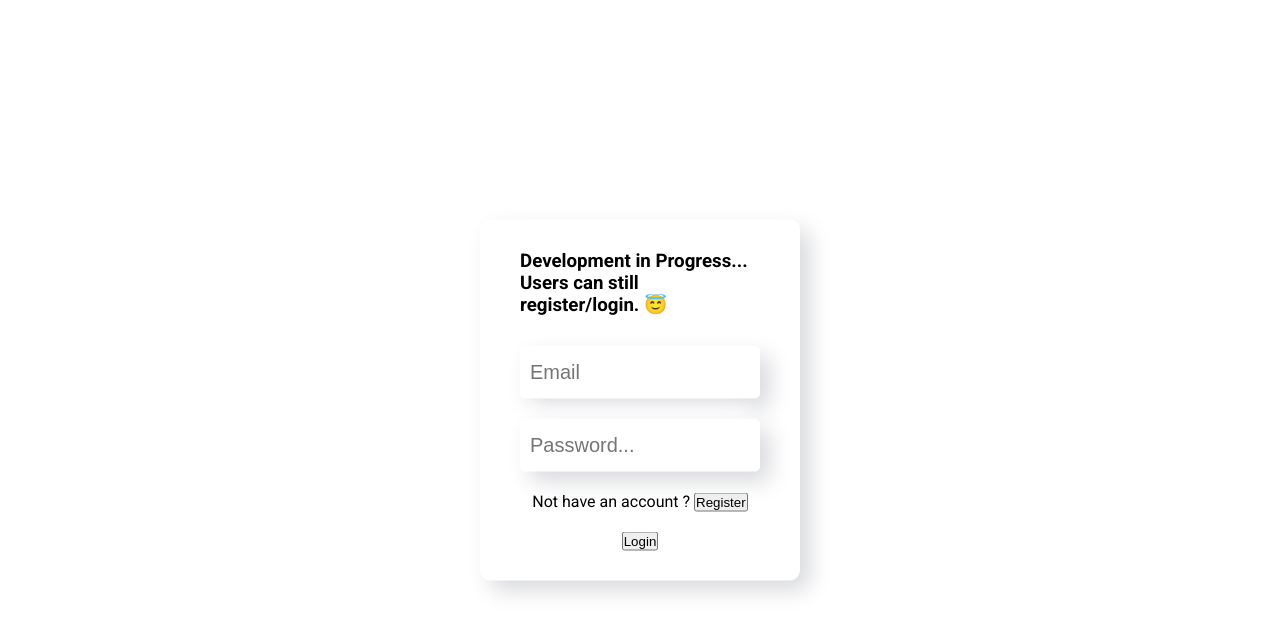
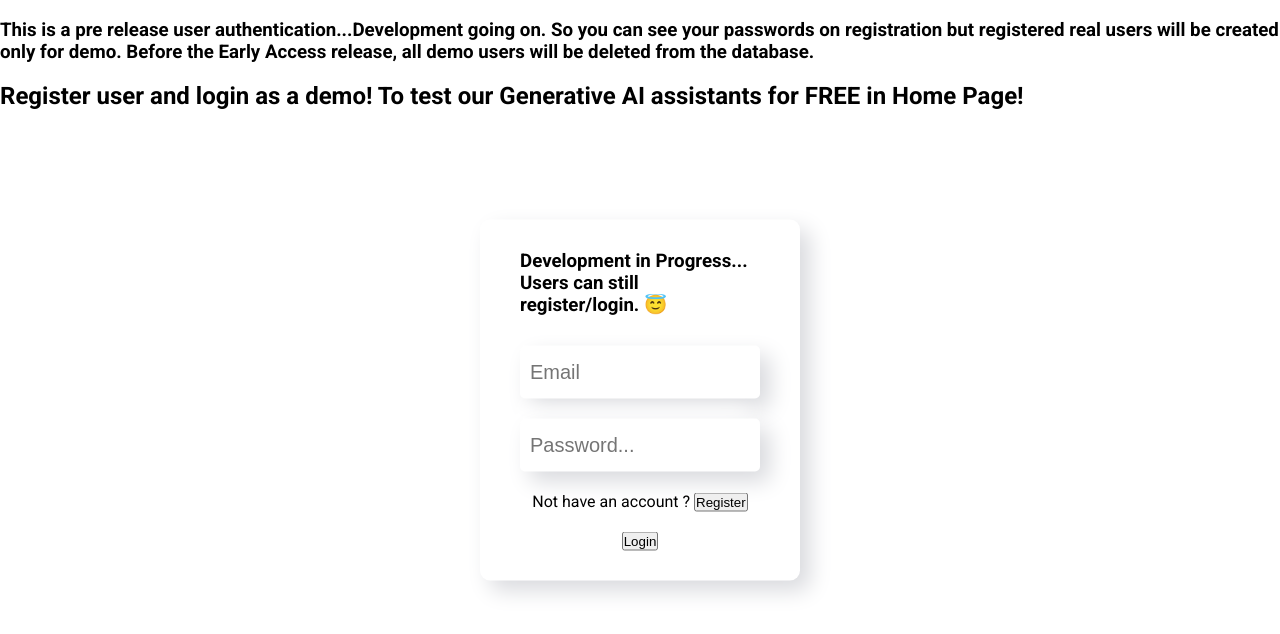
Before and after one commit to arkalal/slaysheet.com, a Next.js app: page /login in a window 1280 px wide. Shown: the top 634 px of the page. Built offline with nearby package versions, Linux system fonts and the light colour scheme.

Commit message:
shipping pre release

```diff
--- a/src/app/login/page.js
+++ b/src/app/login/page.js
@@ -4,6 +4,19 @@ import RegisterForm from "../../../components/Reusable/RegisterForm/RegisterForm
 const Login = () => {
   return (
     <div>
+      <br />
+      <h3>
+        This is a pre release user authentication...Development going on. So you
+        can see your passwords on registration but registered real users will be
+        created only for demo. Before the Early Access release, all demo users
+        will be deleted from the database.
+      </h3>
+      <br />
+      <h2>
+        Register user and login as a demo! To test our Generative AI assistants
+        for FREE in Home Page!
+      </h2>
+
       <RegisterForm isLogin={true} />
     </div>
   );
```
Also changed, not shown: src/app/register/page.js (+13 -0 lines).
